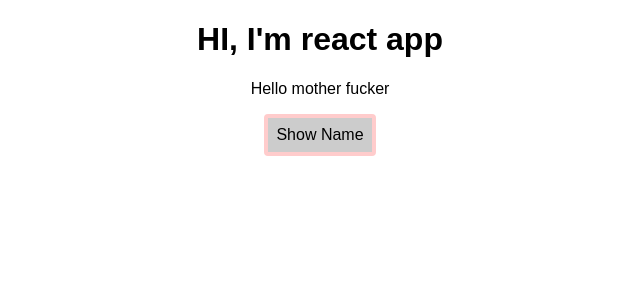
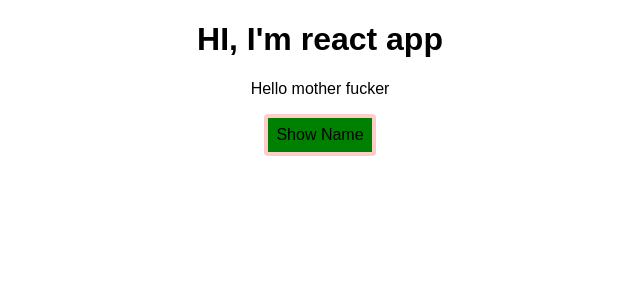
Before and after one commit to Lauviah0622/react-complete-guild, a React (Create React App) app: page / in a window 1280 px wide. Shown: the top 300 px of the page, without its empty margins (320-960 px from the left). Built offline with nearby package versions, Linux system fonts and the light colour scheme; the HTML template or start-up script is replaced by a standard one.

Commit message:
before eject

```diff
--- a/src/App.js
+++ b/src/App.js
@@ -55,7 +55,7 @@ class App extends Component {
   render() {
 
     let style = {
-      backgroundColor: "#ccc",
+      backgroundColor: "green",
       border: "4px solid #ffcccc",
       borderRadius: '4px',
       padding: "8px",
@@ -80,6 +80,8 @@ class App extends Component {
           })}
         </div>
       )
+
+      style.backgroundColor = 'red'
     }
 
     return (
```
